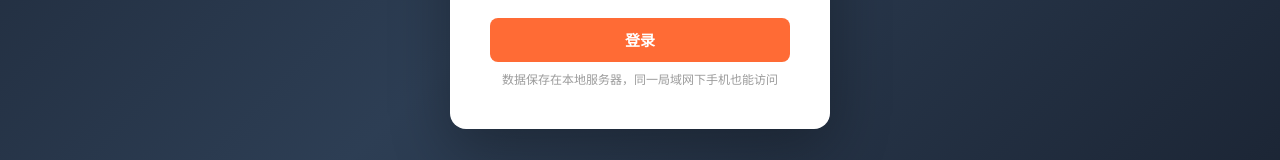
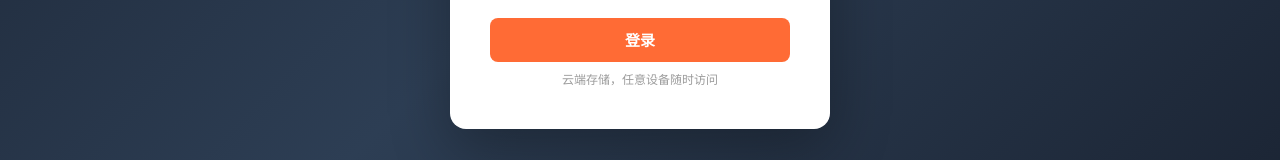
Before and after one commit to bagedongguya/learning-notes, a website: page index.html in a window 1280 px wide. Shown: the part 531-691 px from the top of the page. Drawn offline with nearby package versions, Linux system fonts and the light colour scheme.

Commit message:
Upload index.html for Vercel deployment

```diff
--- a/index.html
+++ b/index.html
@@ -278,7 +278,7 @@ input, textarea { font-family: inherit; outline: none; border: none; }
       <div class="auth-error" id="authError"></div>
       <button class="auth-btn" id="authBtn" onclick="handleAuth()">登录</button>
     </div>
-    <div class="auth-hint">数据保存在本地服务器，同一局域网下手机也能访问</div>
+    <div class="auth-hint">云端存储，任意设备随时访问</div>
   </div>
 </div>
 
```
